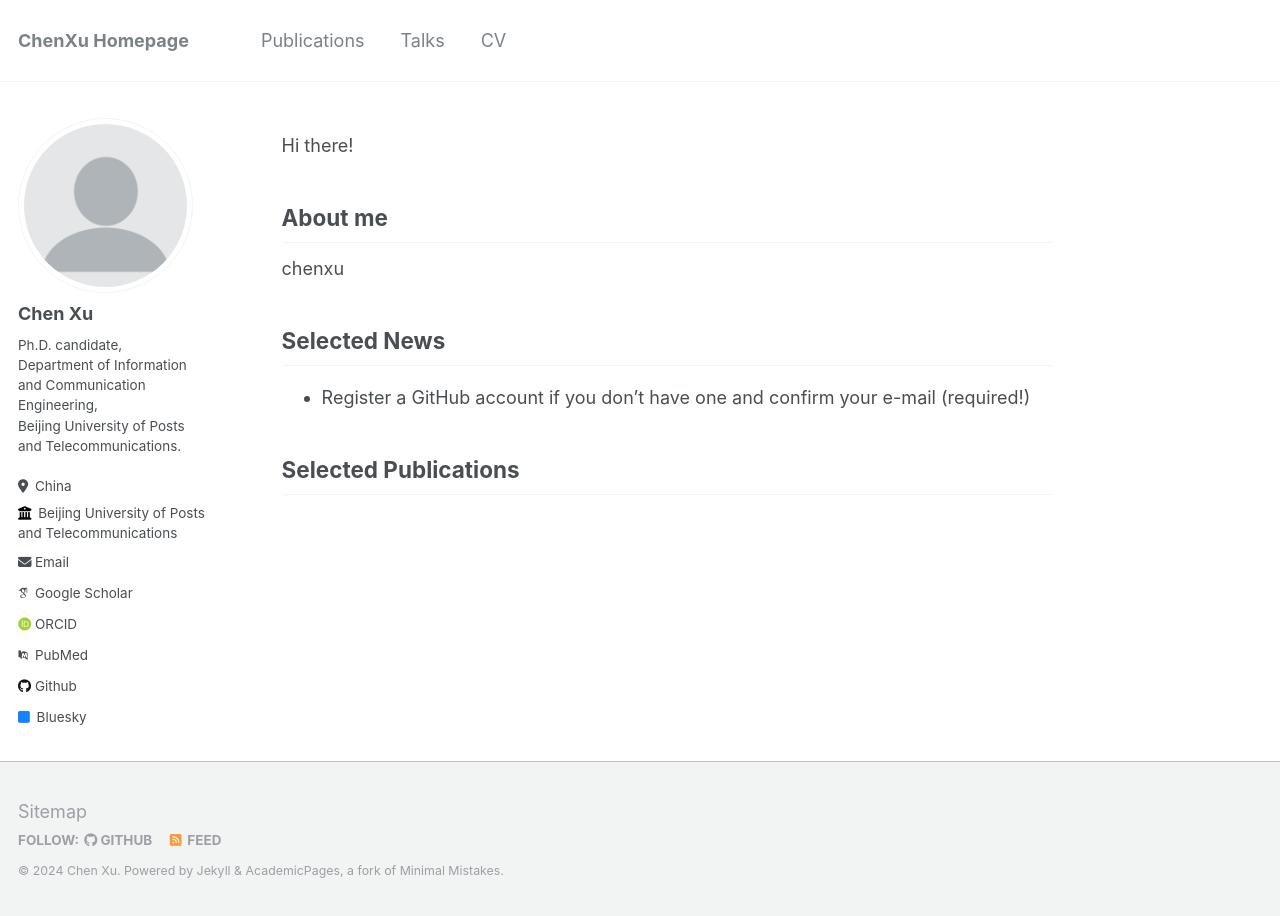
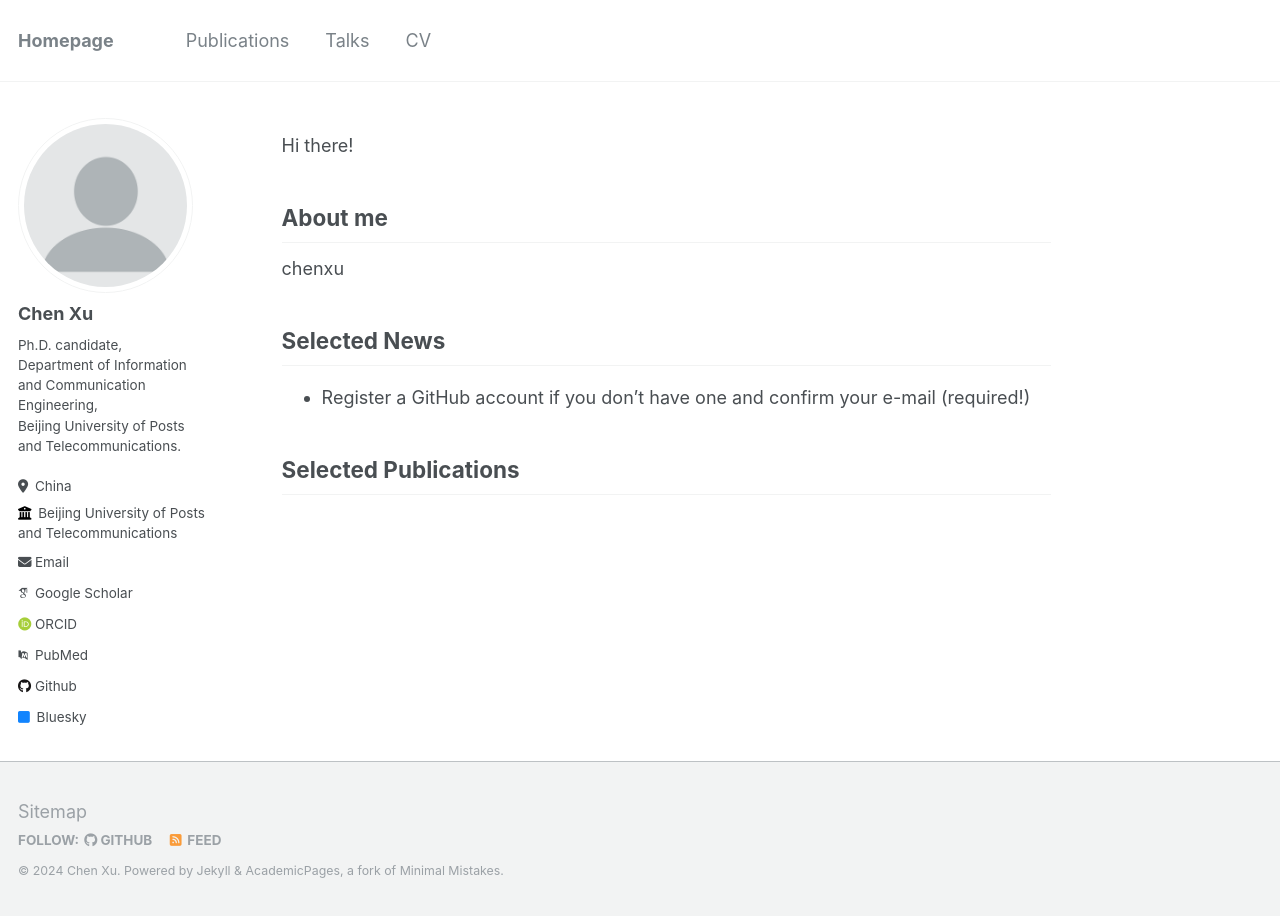
Before and after one commit to ChenXu02/ChenXu02.github.io, a Jekyll site: the page built from _pages/about.md, in a window 1280 px wide. Built offline with Jekyll 4.4.1, drawn with Linux system fonts in a browser that asks for light colours; some web fonts are replaced.

Commit message:
Update _config.yml

```diff
--- a/_config.yml
+++ b/_config.yml
@@ -8,7 +8,7 @@
 
 # Basic Site Settings
 locale                   : "en-US"
-title                    : "ChenXu Homepage"
+title                    : "Homepage"
 title_separator          : "-"
 name                     : &name "Chen Xu"
 description              : &description "personal description"
```
